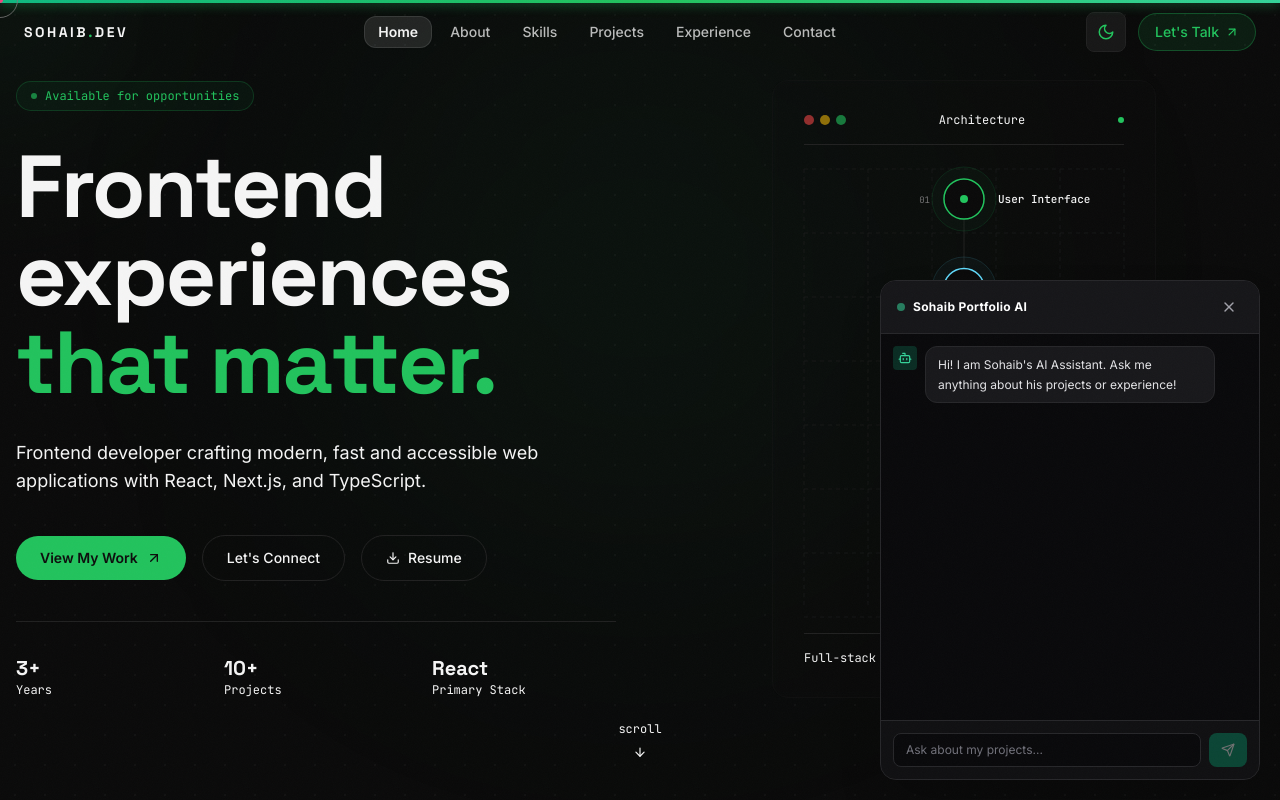
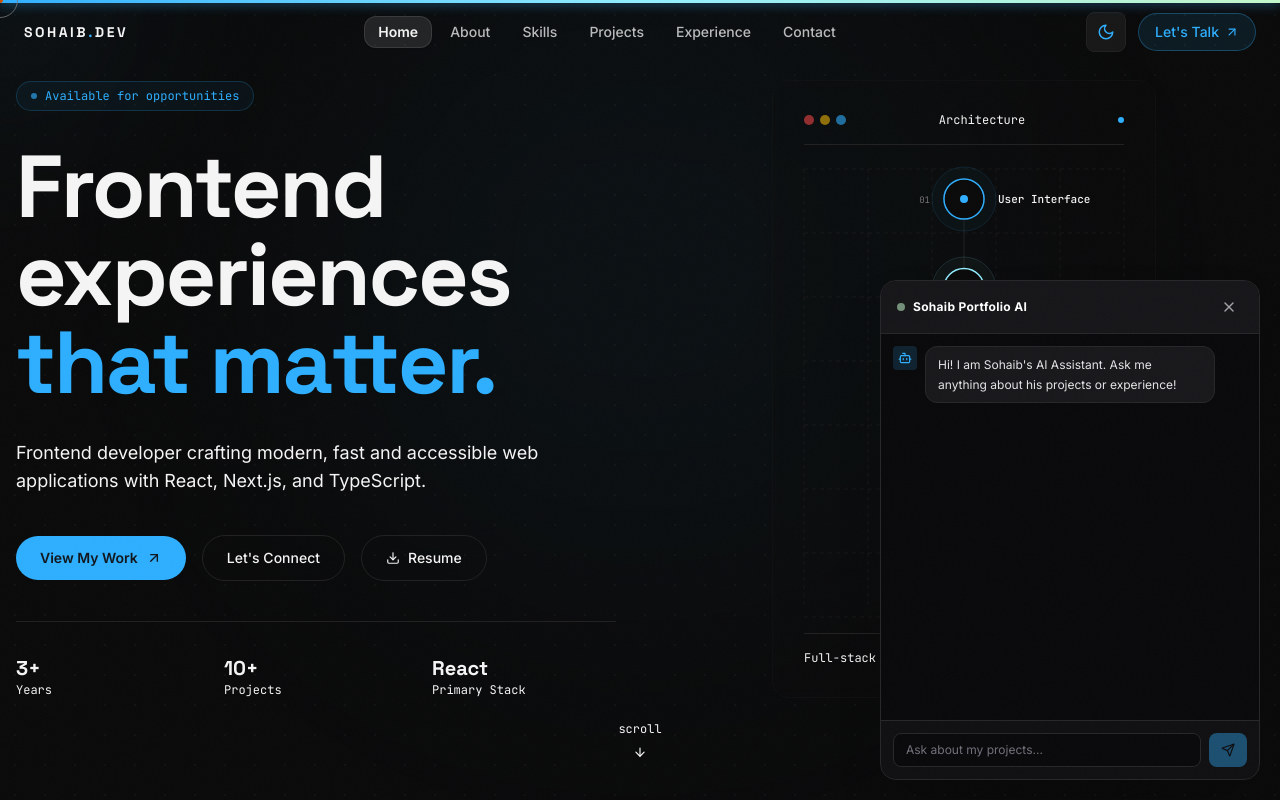
Before and after one commit to sohaibyounas/SohaibPortfolio, a Next.js app: page / in a window 1280 px wide. Both pictures are taken after a click on the button "Ask AI". Shown: the top 800 px of the page. Built offline with nearby package versions, Linux system fonts and the light colour scheme.

Commit message:
udpate home page ui them

```diff
--- a/app/globals.css
+++ b/app/globals.css
@@ -11,11 +11,15 @@
     --card-foreground: 0 0% 9%;
     --muted: 0 0% 94%;
     --muted-foreground: 0 0% 45%;
-    --accent: 142 70% 45%;
+    --accent: 203 100% 50%;
     --accent-foreground: 0 0% 100%;
     --border: 0 0% 88%;
     --radius: 0.5rem;
-    --accent-rgb: 34, 197, 94;
+    --accent-rgb: 48, 175, 255;
+    --palette-blue: #30afff;
+    --palette-cyan: #92eeff;
+    --palette-lime: #d8ffc5;
+    --palette-mint: #c4f7ca;
   }
 
   .dark {
@@ -26,10 +30,14 @@
     --card-foreground: 0 0% 96%;
     --muted: 0 0% 9%;
     --muted-foreground: 0 0% 45%;
-    --accent: 142 70% 45%;
-    --accent-foreground: 0 0% 5%;
+    --accent: 203 100% 59%;
+    --accent-foreground: 215 28% 9%;
     --border: 0 0% 13%;
-    --accent-rgb: 34, 197, 94;
+    --accent-rgb: 48, 175, 255;
+    --palette-blue: #30afff;
+    --palette-cyan: #92eeff;
+    --palette-lime: #d8ffc5;
+    --palette-mint: #c4f7ca;
   }
 
   * {
@@ -46,7 +54,10 @@
 
   body {
     @apply bg-background text-foreground;
-    font-feature-settings: "ss01" on, "cv01" on, "liga" on;
+    font-feature-settings:
+      "ss01" on,
+      "cv01" on,
+      "liga" on;
     -webkit-font-smoothing: antialiased;
     -moz-osx-font-smoothing: grayscale;
     max-width: 100vw;
@@ -59,7 +70,10 @@
     overflow-x: hidden;
   }
 
-  img, video, canvas, svg {
+  img,
+  video,
+  canvas,
+  svg {
     max-width: 100%;
   }
 
@@ -147,18 +161,24 @@
 
 /* ─── Dot grid ─── */
 .bg-dot-grid {
-  background-image: radial-gradient(circle, hsl(var(--border) / 0.8) 1px, transparent 1px);
+  background-image: radial-gradient(
+    circle,
+    hsl(var(--border) / 0.8) 1px,
+    transparent 1px
+  );
   background-size: 30px 30px;
 }
 
 /* ─── Accent glow ─── */
 .accent-glow {
-  box-shadow: 0 0 40px hsl(var(--accent) / 0.15), 0 0 80px hsl(var(--accent) / 0.08);
+  box-shadow:
+    0 0 40px rgba(48, 175, 255, 0.22),
+    0 0 80px rgba(146, 238, 255, 0.12);
 }
 
 /* ─── Text gradient ─── */
 .text-accent-gradient {
-  background: linear-gradient(135deg, hsl(var(--accent)), hsl(160 84% 60%));
+  background: linear-gradient(135deg, #30afff 0%, #92eeff 100%);
   -webkit-background-clip: text;
   -webkit-text-fill-color: transparent;
   background-clip: text;
@@ -166,8 +186,12 @@
 
 /* ─── Marquee ─── */
 @keyframes marquee {
-  0% { transform: translateX(0); }
-  100% { transform: translateX(-50%); }
+  0% {
+    transform: translateX(0);
+  }
+  100% {
+    transform: translateX(-50%);
+  }
 }
 
 .marquee-track {
@@ -189,8 +213,12 @@
 
 /* ─── Reduced motion ─── */
 @media (prefers-reduced-motion: reduce) {
-  html { scroll-behavior: auto; }
-  .marquee-track { animation: none; }
+  html {
+    scroll-behavior: auto;
+  }
+  .marquee-track {
+    animation: none;
+  }
   *,
   *::before,
   *::after {
@@ -204,13 +232,23 @@
 .section-divider {
   width: 100%;
   height: 1px;
-  background: linear-gradient(90deg, transparent, hsl(var(--border)), transparent);
+  background: linear-gradient(
+    90deg,
+    transparent,
+    hsl(var(--border)),
+    transparent
+  );
 }
 
 /* ─── Terminal cursor blink ─── */
 @keyframes terminal-blink {
-  0%, 100% { opacity: 1; }
-  50% { opacity: 0; }
+  0%,
+  100% {
+    opacity: 1;
+  }
+  50% {
+    opacity: 0;
+  }
 }
 .terminal-cursor {
   animation: terminal-blink 1.2s step-end infinite;
@@ -218,8 +256,12 @@
 
 /* ─── Loader number scroll ─── */
 @keyframes loader-count {
-  from { transform: translateY(0%); }
-  to { transform: translateY(-100%); }
+  from {
+    transform: translateY(0%);
+  }
+  to {
+    transform: translateY(-100%);
+  }
 }
 
 /* ─── Link hover underline ─── */
@@ -228,7 +270,7 @@
   display: inline-block;
 }
 .link-underline::after {
-  content: '';
+  content: "";
   position: absolute;
   left: 0;
   bottom: -2px;
--- a/components/PortfolioChatbot.tsx
+++ b/components/PortfolioChatbot.tsx
@@ -13,16 +13,42 @@ function renderMarkdown(text: string): React.ReactNode[] {
   let key = 0;
 
   const parseInline = (line: string): React.ReactNode[] => {
-    const parts = line.split(/(\*\*[^*]+\*\*|\*[^*]+\*|`[^`]+`|\[[^\]]+\]\([^)]+\))/g);
+    const parts = line.split(
+      /(\*\*[^*]+\*\*|\*[^*]+\*|`[^`]+`|\[[^\]]+\]\([^)]+\))/g,
+    );
     return parts.map((part, i) => {
       if (part.startsWith("**") && part.endsWith("**"))
-        return React.createElement("strong", { key: i, className: "font-semibold text-white" }, part.slice(2, -2));
+        return React.createElement(
+          "strong",
+          { key: i, className: "font-semibold text-white" },
+          part.slice(2, -2),
+        );
       if (part.startsWith("*") && part.endsWith("*") && part.length > 2)
         return React.createElement("em", { key: i }, part.slice(1, -1));
       if (part.startsWith("`") && part.endsWith("`"))
-        return React.createElement("code", { key: i, className: "rounded bg-zinc-700 px-1 py-0.5 font-mono text-[10px] text-emerald-300" }, part.slice(1, -1));
+        return React.createElement(
+          "code",
+          {
+            key: i,
+            className:
+              "rounded bg-zinc-800 px-1 py-0.5 font-mono text-[10px] text-[#92eeff]",
+          },
+          part.slice(1, -1),
+        );
       const m = part.match(/^\[([^\]]+)\]\(([^)]+)\)$/);
-      if (m) return React.createElement("a", { key: i, href: m[2], target: "_blank", rel: "noopener noreferrer", className: "text-emerald-400 underline underline-offset-2 hover:text-emerald-300" }, m[1]);
+      if (m)
+        return React.createElement(
+          "a",
+          {
+            key: i,
+            href: m[2],
+            target: "_blank",
+            rel: "noopener noreferrer",
+            className:
+              "text-[#30afff] underline underline-offset-2 hover:text-[#92eeff]",
+          },
+          m[1],
+        );
       return part;
     });
   };
@@ -30,29 +56,55 @@ function renderMarkdown(text: string): React.ReactNode[] {
   for (let i = 0; i < lines.length; i++) {
     const line = lines[i];
     if (line.trim() === "") {
-      elements.push(React.createElement("div", { key: key++, className: "h-1.5" }));
+      elements.push(
+        React.createElement("div", { key: key++, className: "h-1.5" }),
+      );
       continue;
     }
     if (/^[\*\-]\s+/.test(line)) {
       elements.push(
-        React.createElement("div", { key: key++, className: "flex items-start gap-1.5 my-0.5" },
-          React.createElement("span", { className: "mt-1.5 h-1 w-1 shrink-0 rounded-full bg-emerald-400" }),
-          React.createElement("span", null, parseInline(line.replace(/^[\*\-]\s+/, "")))
-        )
+        React.createElement(
+          "div",
+          { key: key++, className: "flex items-start gap-1.5 my-0.5" },
+          React.createElement("span", {
+            className: "mt-1.5 h-1 w-1 shrink-0 rounded-full bg-[#30afff]",
+          }),
+          React.createElement(
+            "span",
+            null,
+            parseInline(line.replace(/^[\*\-]\s+/, "")),
+          ),
+        ),
       );
       continue;
     }
     if (/^\d+\.\s+/.test(line)) {
       const num = line.match(/^(\d+)\./)?.[1];
       elements.push(
-        React.createElement("div", { key: key++, className: "flex items-start gap-1.5 my-0.5" },
-          React.createElement("span", { className: "shrink-0 font-mono text-[10px] text-emerald-400" }, num + "."),
-          React.createElement("span", null, parseInline(line.replace(/^\d+\.\s+/, "")))
-        )
+        React.createElement(
+          "div",
+          { key: key++, className: "flex items-start gap-1.5 my-0.5" },
+          React.createElement(
+            "span",
+            { className: "shrink-0 font-mono text-[10px] text-[#30afff]" },
+            num + ".",
+          ),
+          React.createElement(
+            "span",
+            null,
+            parseInline(line.replace(/^\d+\.\s+/, "")),
+          ),
+        ),
       );
       continue;
     }
-    elements.push(React.createElement("p", { key: key++, className: "leading-relaxed" }, parseInline(line)));
+    elements.push(
+      React.createElement(
+        "p",
+        { key: key++, className: "leading-relaxed" },
+        parseInline(line),
+      ),
+    );
   }
   return elements;
 }
@@ -60,7 +112,11 @@ function renderMarkdown(text: string): React.ReactNode[] {
 export default function PortfolioChatbot() {
   const [isOpen, setIsOpen] = useState(false);
   const [messages, setMessages] = useState<Message[]>([
-    { role: "assistant", content: "Hi! I am Sohaib's AI Assistant. Ask me anything about his projects or experience!" },
+    {
+      role: "assistant",
+      content:
+        "Hi! I am Sohaib's AI Assistant. Ask me anything about his projects or experience!",
+    },
   ]);
   const [input, setInput] = useState("");
   const [loading, setLoading] = useState(false);
@@ -88,9 +144,19 @@ export default function PortfolioChatbot() {
       });
       const data = await res.json();
       if (!res.ok) throw new Error(data.error || "Server error");
-      setMessages((prev) => [...prev, { role: "assistant", content: data.reply || "No response generated." }]);
-    } catch {
-      setMessages((prev) => [...prev, { role: "assistant", content: "Sorry, unable to answer right now. Please try again!" }]);
+      setMessages((prev) => [
+        ...prev,
+        { role: "assistant", content: data.reply || "No response generated." },
+      ]);
+    } catch (err: any) {
+      console.error("Chatbot request failed:", err);
+      setMessages((prev) => [
+        ...prev,
+        {
+          role: "assistant",
+          content: "Sorry, unable to answer right now. Please try again!",
+        },
+      ]);
     } finally {
       setLoading(false);
     }
@@ -98,11 +164,19 @@ export default function PortfolioChatbot() {
 
   return (
     <>
-      {isOpen && <div className="fixed inset-0 z-40 bg-black/40 sm:hidden" onClick={() => setIsOpen(false)} />}
+      {isOpen && (
+        <div
+          className="fixed inset-0 z-40 bg-black/40 sm:hidden"
+          onClick={() => setIsOpen(false)}
+        />
+      )}
       <div className="fixed z-50 font-sans bottom-0 right-0 left-0 sm:bottom-5 sm:right-5 sm:left-auto">
         {!isOpen && (
           <div className="flex justify-end p-4 sm:p-0">
-            <button onClick={() => setIsOpen(true)} className="flex items-center gap-2 rounded-full bg-emerald-500 px-4 py-3 text-zinc-950 font-semibold shadow-xl hover:bg-emerald-400 transition-all hover:scale-105 cursor-pointer">
+            <button
+              onClick={() => setIsOpen(true)}
+              className="flex items-center gap-2 rounded-full bg-[#30afff] px-4 py-3 text-zinc-950 font-semibold shadow-xl hover:bg-[#92eeff] transition-all hover:scale-105 cursor-pointer shadow-[0_0_20px_rgba(48,175,255,0.4)]"
+            >
               <Sparkles className="h-5 w-5" />
               <span className="text-sm font-medium">Ask AI</span>
             </button>
@@ -112,37 +186,74 @@ export default function PortfolioChatbot() {
           <div className="flex flex-col overflow-hidden border border-zinc-800 bg-zinc-950 shadow-2xl w-full rounded-t-2xl h-[85svh] sm:w-[380px] sm:rounded-2xl sm:h-[500px]">
             <div className="flex items-center justify-between border-b border-zinc-800 bg-zinc-900/90 px-4 py-3 shrink-0">
               <div className="flex items-center gap-2">
-                <span className="h-2 w-2 rounded-full bg-emerald-400 animate-pulse" />
-                <span className="text-xs font-bold text-white tracking-wide">Sohaib Portfolio AI</span>
+                <span className="h-2 w-2 rounded-full bg-[#c4f7ca] animate-pulse" />
+                <span className="text-xs font-bold text-white tracking-wide">
+                  Sohaib Portfolio AI
+                </span>
               </div>
-              <button onClick={() => setIsOpen(false)} className="rounded-lg p-1.5 text-zinc-400 hover:bg-zinc-800 hover:text-white transition-colors">
+              <button
+                onClick={() => setIsOpen(false)}
+                className="rounded-lg p-1.5 text-zinc-400 hover:bg-zinc-800 hover:text-white transition-colors"
+              >
                 <X className="h-4 w-4" />
               </button>
             </div>
             <div className="flex-1 overflow-y-auto p-3 space-y-3">
               {messages.map((m, i) => (
-                <div key={i} className={"flex gap-2 " + (m.role === "user" ? "justify-end" : "justify-start")}>
+                <div
+                  key={i}
+                  className={
+                    "flex gap-2 " +
+                    (m.role === "user" ? "justify-end" : "justify-start")
+                  }
+                >
                   {m.role === "assistant" && (
-                    <div className="flex h-6 w-6 shrink-0 items-center justify-center rounded bg-emerald-500/20 text-emerald-400">
+                    <div className="flex h-6 w-6 shrink-0 items-center justify-center rounded bg-[#30afff]/15 text-[#30afff]">
                       <Bot className="h-3.5 w-3.5" />
                     </div>
                   )}
-                  <div className={"max-w-[82%] rounded-xl px-3 py-2 text-xs leading-relaxed " + (m.role === "user" ? "bg-emerald-600 text-white" : "bg-zinc-900 text-zinc-200 border border-zinc-800")}>
-                    {m.role === "assistant" ? <div className="space-y-0.5">{renderMarkdown(m.content)}</div> : <p>{m.content}</p>}
+                  <div
+                    className={
+                      "max-w-[82%] rounded-xl px-3 py-2 text-xs leading-relaxed " +
+                      (m.role === "user"
+                        ? "bg-[#30afff] text-zinc-950 font-medium"
+                        : "bg-zinc-900 text-zinc-200 border border-zinc-800")
+                    }
+                  >
+                    {m.role === "assistant" ? (
+                      <div className="space-y-0.5">
+                        {renderMarkdown(m.content)}
+                      </div>
+                    ) : (
+                      <p>{m.content}</p>
+                    )}
                   </div>
                 </div>
               ))}
               {loading && (
                 <div className="flex items-center gap-2 text-xs text-zinc-400">
-                  <Loader2 className="h-3.5 w-3.5 animate-spin text-emerald-400" />
+                  <Loader2 className="h-3.5 w-3.5 animate-spin text-[#30afff]" />
                   <span>Thinking...</span>
                 </div>
               )}
               <div ref={messagesEndRef} />
             </div>
-            <form onSubmit={handleSend} className="border-t border-zinc-800 bg-zinc-900/50 p-3 flex gap-2 shrink-0">
-              <input type="text" value={input} onChange={(e) => setInput(e.target.value)} placeholder="Ask about my projects..." className="flex-1 rounded-lg border border-zinc-800 bg-zinc-950 px-3 py-2 text-xs text-white placeholder-zinc-500 focus:outline-none focus:border-emerald-500" />
-              <button type="submit" disabled={!input.trim() || loading} className="rounded-lg bg-emerald-600 px-3 py-2 text-white hover:bg-emerald-500 disabled:opacity-40 transition-colors">
+            <form
+              onSubmit={handleSend}
+              className="border-t border-zinc-800 bg-zinc-900/50 p-3 flex gap-2 shrink-0"
+            >
+              <input
+                type="text"
+                value={input}
+                onChange={(e) => setInput(e.target.value)}
+                placeholder="Ask about my projects..."
+                className="flex-1 rounded-lg border border-zinc-800 bg-zinc-950 px-3 py-2 text-xs text-white placeholder-zinc-500 focus:outline-none focus:border-[#30afff]"
+              />
+              <button
+                type="submit"
+                disabled={!input.trim() || loading}
+                className="rounded-lg bg-[#30afff] px-3 py-2 text-zinc-950 hover:bg-[#92eeff] disabled:opacity-40 transition-colors font-medium"
+              >
                 <Send className="h-3.5 w-3.5" />
               </button>
             </form>
--- a/components/contact.tsx
+++ b/components/contact.tsx
@@ -202,7 +202,7 @@ export function Contact() {
                 <button
                   type="submit"
                   disabled={status === "loading" || status === "success"}
-                  className="group flex w-full items-center justify-center gap-2 rounded-xl bg-accent px-6 py-3.5 text-sm font-semibold text-accent-foreground transition-all hover:bg-accent/90 hover:shadow-[0_0_30px_hsl(142_70%_45%/0.3)] disabled:cursor-not-allowed disabled:opacity-60"
+                  className="group flex w-full items-center justify-center gap-2 rounded-xl bg-accent px-6 py-3.5 text-sm font-semibold text-accent-foreground transition-all hover:bg-accent/90 hover:shadow-[0_0_30px_rgba(48,175,255,0.35)] disabled:cursor-not-allowed disabled:opacity-60"
                 >
                   {status === "loading" ? (
                     <>
@@ -228,7 +228,7 @@ export function Contact() {
                       initial={{ opacity: 0, y: 8 }}
                       animate={{ opacity: 1, y: 0 }}
                       exit={{ opacity: 0, y: -8 }}
-                      className="flex items-center gap-2 rounded-lg border border-emerald-500/20 bg-emerald-500/10 p-3 text-sm text-emerald-400"
+                      className="flex items-center gap-2 rounded-lg border border-[#c4f7ca]/30 bg-[#c4f7ca]/10 p-3 text-sm text-[#c4f7ca]"
                     >
                       <CheckCircle size={16} />
                       Message sent! I&apos;ll get back to you within 24 hours.
--- a/components/custom-cursor.tsx
+++ b/components/custom-cursor.tsx
@@ -81,13 +81,13 @@ export function CustomCursor() {
             height: cursorState === "view" ? 80 : cursorState === "hover" ? 44 : 36,
             backgroundColor:
               cursorState === "view"
-                ? "rgba(34, 197, 94, 0.15)"
+                ? "rgba(48, 175, 255, 0.15)"
                 : cursorState === "hover"
                 ? "rgba(245, 245, 245, 0.12)"
                 : "rgba(245, 245, 245, 0)",
             borderColor:
               cursorState === "view"
-                ? "rgba(34, 197, 94, 0.8)"
+                ? "rgba(48, 175, 255, 0.8)"
                 : "rgba(245, 245, 245, 0.4)",
           }}
           transition={{ type: "spring", damping: 22, stiffness: 300 }}
--- a/components/hero.tsx
+++ b/components/hero.tsx
@@ -12,11 +12,11 @@ import { smoothScrollTo } from "@/lib/utils";
 
 // ─── Tech Flow Diagram ───
 const nodes = [
-  { id: "ui", label: "User Interface", x: 160, y: 30, color: "#22c55e" },
-  { id: "react", label: "React", x: 160, y: 120, color: "#61dafb" },
+  { id: "ui", label: "User Interface", x: 160, y: 30, color: "#30afff" },
+  { id: "react", label: "React", x: 160, y: 120, color: "#92eeff" },
   { id: "nextjs", label: "Next.js", x: 160, y: 210, color: "#ffffff" },
-  { id: "api", label: "REST API", x: 160, y: 300, color: "#a78bfa" },
-  { id: "db", label: "Database", x: 160, y: 390, color: "#f59e0b" },
+  { id: "api", label: "REST API", x: 160, y: 300, color: "#c4f7ca" },
+  { id: "db", label: "Database", x: 160, y: 390, color: "#d8ffc5" },
 ];
 
 const connections = [
@@ -239,7 +239,7 @@ export function Hero() {
           width: 350,
           height: 350,
           background:
-            "radial-gradient(circle, hsl(142 70% 45% / 0.4), transparent 70%)",
+            "radial-gradient(circle, rgba(48, 175, 255, 0.35), transparent 70%)",
         }}
       />
 
@@ -297,7 +297,7 @@ export function Hero() {
             >
               <button
                 onClick={() => scrollTo("work")}
-                className="group flex justify-center items-center gap-2 rounded-full bg-accent px-6 py-3 text-sm font-semibold text-accent-foreground transition-all hover:bg-accent/90 hover:shadow-[0_0_30px_hsl(142_70%_45%/0.4)] w-full xs:w-auto"
+                className="group flex justify-center items-center gap-2 rounded-full bg-accent px-6 py-3 text-sm font-semibold text-accent-foreground transition-all hover:bg-accent/90 hover:shadow-[0_0_30px_rgba(48,175,255,0.4)] w-full xs:w-auto"
               >
                 View My Work
                 <ArrowUpRight
--- a/components/navbar.tsx
+++ b/components/navbar.tsx
@@ -1,6 +1,7 @@
 "use client";
 
 import * as React from "react";
+import { useRouter, usePathname } from "next/navigation";
 import { motion, AnimatePresence, useScroll } from "framer-motion";
 import { Menu, X, ArrowUpRight } from "lucide-react";
 import { ThemeToggle } from "@/components/theme-toggle";
@@ -16,6 +17,8 @@ const navLinks = [
 ];
 
 export function Navbar() {
+  const router = useRouter();
+  const pathname = usePathname();
   const [isOpen, setIsOpen] = React.useState(false);
   const [activeSection, setActiveSection] = React.useState("#top");
   const { scrollY, scrollYProgress } = useScroll();
@@ -48,10 +51,19 @@ export function Navbar() {
     });
 
     return () => observer.disconnect();
-  }, []);
+  }, [pathname]);
 
   const scrollTo = (href: string) => {
     setIsOpen(false);
+    if (pathname !== "/") {
+      if (href === "#top") {
+        router.push("/");
+      } else {
+        router.push("/" + href);
+      }
+      return;
+    }
+
     if (href === "#top") {
       window.scrollTo({ top: 0, behavior: "smooth" });
       setActiveSection("#top");
@@ -60,14 +72,19 @@ export function Navbar() {
     }
   };
 
-  const currentActive = isScrolled ? activeSection || "#top" : "#top";
+  const isProjectPage = pathname.startsWith("/projects");
+  const currentActive = isProjectPage
+    ? "#work"
+    : isScrolled
+    ? activeSection || "#top"
+    : "#top";
 
   return (
     <>
       {/* ─── Top Scroll Progress Bar (Line with project accent theme colors) ─── */}
       <motion.div
         style={{ scaleX: scrollYProgress, transformOrigin: "0%" }}
-        className="fixed top-0 left-0 right-0 z-[60] h-[3px] bg-gradient-to-r from-emerald-500 via-accent to-emerald-400 shadow-[0_0_12px_rgba(34,197,94,0.85)] pointer-events-none"
+        className="fixed top-0 left-0 right-0 z-[60] h-[3px] bg-gradient-to-r from-[#30afff] via-[#92eeff] to-[#c4f7ca] shadow-[0_0_12px_rgba(48,175,255,0.85)] pointer-events-none"
       />
 
       {/* ─── Dynamic Header: Initial -> Scrolled Floating Card ─── */}
--- a/components/terminal.tsx
+++ b/components/terminal.tsx
@@ -131,7 +131,7 @@ const TAB_CONTENT: Record<
 
 const TYPE_COLORS: Record<string, string> = {
   cmd: "text-accent font-semibold",
-  success: "text-emerald-400",
+  success: "text-[#c4f7ca]",
   info: "text-foreground/80",
   muted: "text-muted-foreground",
   accent: "text-accent",
--- a/tailwind.config.ts
+++ b/tailwind.config.ts
@@ -32,6 +32,12 @@ const config: Config = {
         accent: {
           DEFAULT: "hsl(var(--accent))",
           foreground: "hsl(var(--accent-foreground))",
+        },
+        palette: {
+          blue: "#30afff",
+          cyan: "#92eeff",
+          lime: "#d8ffc5",
+          mint: "#c4f7ca",
         },
       },
       fontFamily: {
```
Also changed, not shown: app/api/chat/route.ts (+14 -6 lines), app/page.tsx (+17 -0 lines), components/footer.tsx (+19 -1 lines).
